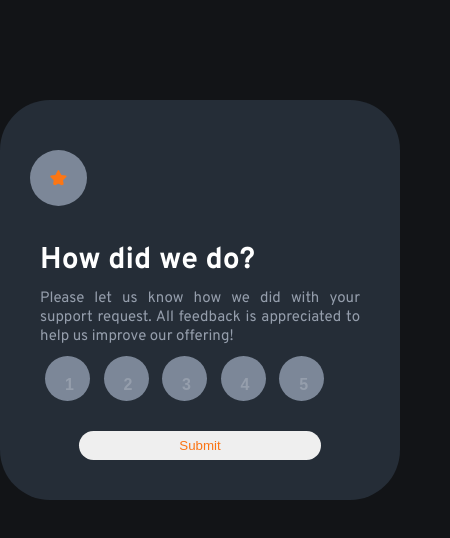
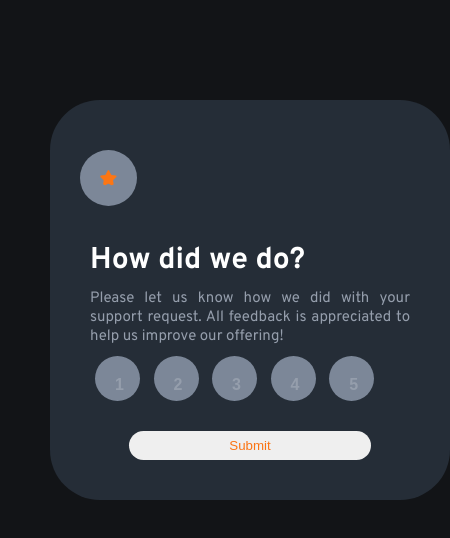
Before and after one commit to ifedapo4/interactive-rating, a plain HTML site: page index.html in a window 390 px wide. Shown: the whole page, 450 px wide, since content can reach past the window. Drawn offline with Linux system fonts and the light colour scheme.

Commit message:
Update style.css

```diff
--- a/style.css
+++ b/style.css
@@ -5,7 +5,7 @@
 }
 body{
 	font-size: 15px;
-    font-family: 'Overpass', sans-serif;
+       font-family: 'Overpass', sans-serif;
     overflow: hidden;
     display: grid;
 	place-items: center;
@@ -189,7 +189,7 @@ a:visited,a:link{
 	    /*margin: 10px 10px 10px 40px;
 	    width: 100%;*/
 	}
-	.parent {
+	#rating-start {
 		display: flex;
         flex-direction: column;
         justify-content: center;
```
